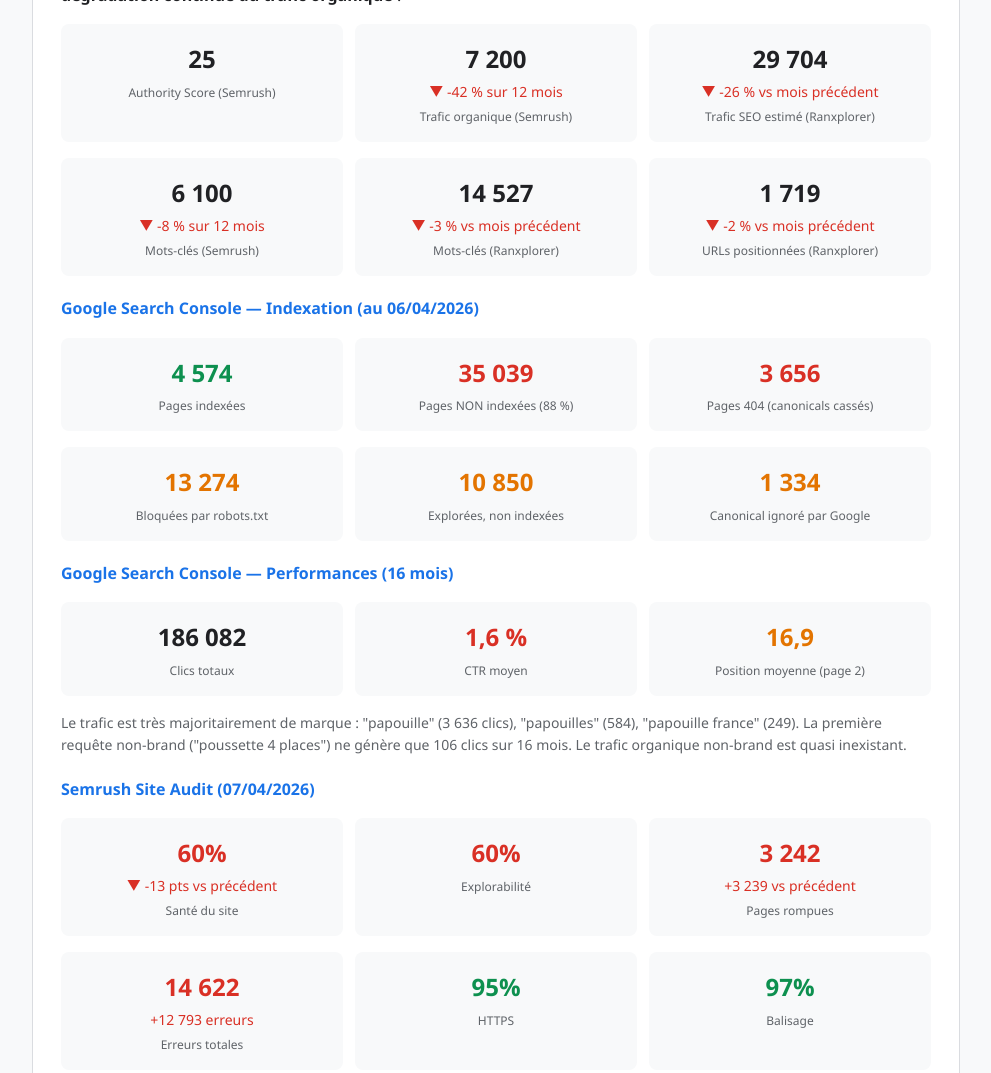
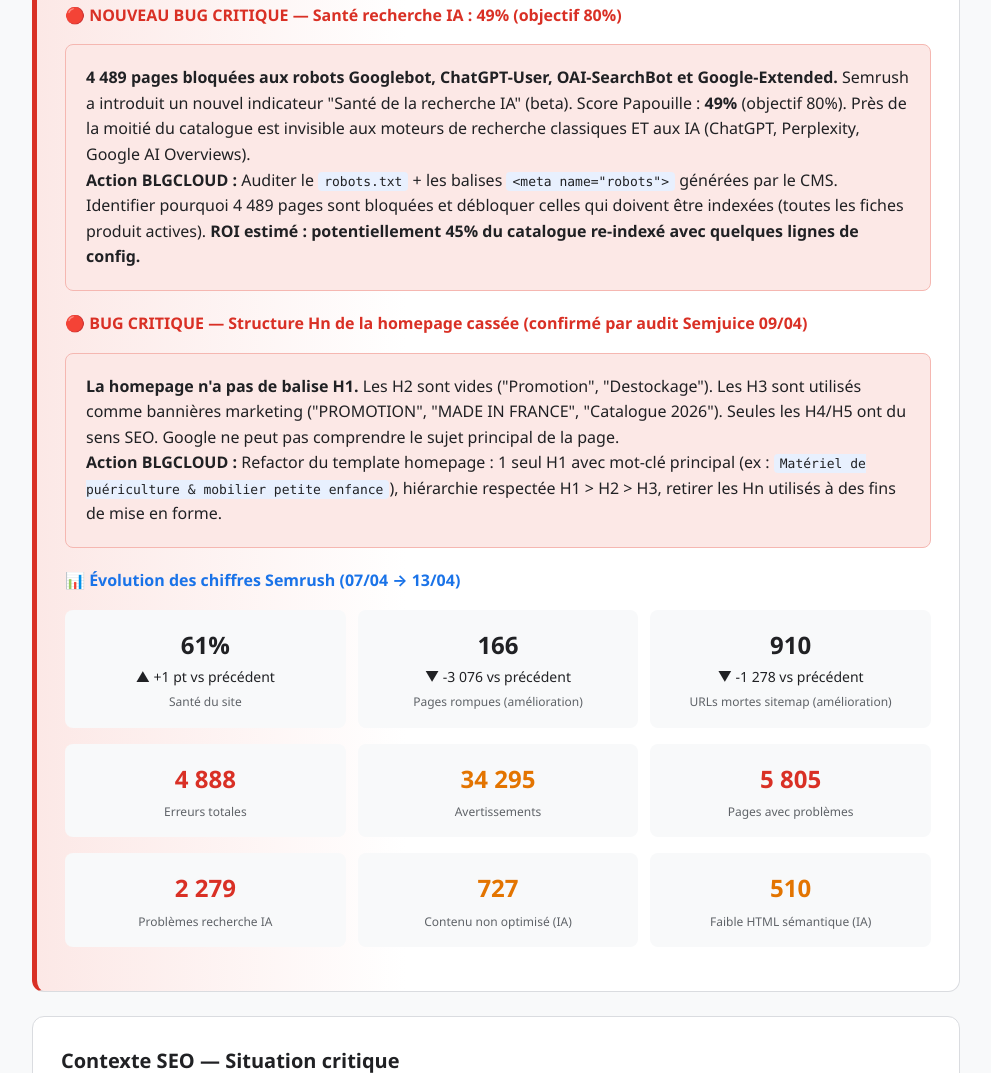
Before and after one commit to Suitntie/diagnostic-seo-papouillefrance, a plain HTML site: page BLGCLOUD-bugs-ameliorations-papouillefrance.html in a window 1280 px wide. Shown: the part 656-1729 px from the top of the page, without its empty margins (144-1135 px from the left). Drawn offline with Linux system fonts and the light colour scheme.

Commit message:
Update BLGCLOUD-bugs-ameliorations-papouillefrance.html

```diff
--- a/BLGCLOUD-bugs-ameliorations-papouillefrance.html
+++ b/BLGCLOUD-bugs-ameliorations-papouillefrance.html
@@ -99,8 +99,8 @@
       <p class="subtitle">Rapport à destination de BLGCLOUD — www.papouillefrance.com</p>
     </div>
     <div class="meta">
-      <div>Date : 9 avril 2026 — <strong>Mise à jour GA4 + API BLGCLOUD + Plan d'action</strong></div>
-      <div>Source : Audit SEO + GSC + Semrush + Ranxplorer + GA4 + API BLGCLOUD (09/04/2026)</div>
+      <div>Date : 14 avril 2026 — <strong>MAJ Semrush Site Audit 13/04/2026 + Audit Netlinking Semjuice 09/04</strong></div>
+      <div>Source : Audit SEO + GSC + Semrush + Ranxplorer + GA4 + API BLGCLOUD + Semjuice (14/04/2026)</div>
       <div>Demandeur : Anthony Canavero — support@papouillefrance.com</div>
     </div>
   </div>
@@ -127,6 +127,72 @@
       <div class="label">Améliorations proposées (6 SEO + 8 DL)</div>
     </div>
   </div>
+
+  <!-- Mise à jour 14/04/2026 -->
+  <section style="border-left: 5px solid var(--danger); background: linear-gradient(90deg, #fce8e6 0%, #ffffff 40%);">
+    <h2 style="color: var(--danger);">🆕 Mise à jour 14 avril 2026 — Nouvelles données Semrush + Semjuice</h2>
+    <p><strong>L'audit Semrush Site Audit a été relancé le 13/04/2026.</strong> Voici les évolutions et 2 nouveaux bugs critiques à prendre en compte en priorité absolue :</p>
+
+    <h3 style="color: var(--danger); margin-top: 20px;">🔴 NOUVEAU BUG CRITIQUE — Santé recherche IA : 49% (objectif 80%)</h3>
+    <div class="alerte-seo">
+      <p><strong>4 489 pages bloquées aux robots Googlebot, ChatGPT-User, OAI-SearchBot et Google-Extended.</strong> Semrush a introduit un nouvel indicateur "Santé de la recherche IA" (beta). Score Papouille : <strong>49%</strong> (objectif 80%). Près de la moitié du catalogue est invisible aux moteurs de recherche classiques ET aux IA (ChatGPT, Perplexity, Google AI Overviews).</p>
+      <p><strong>Action BLGCLOUD :</strong> Auditer le <code>robots.txt</code> + les balises <code>&lt;meta name="robots"&gt;</code> générées par le CMS. Identifier pourquoi 4 489 pages sont bloquées et débloquer celles qui doivent être indexées (toutes les fiches produit actives). <strong>ROI estimé : potentiellement 45% du catalogue re-indexé avec quelques lignes de config.</strong></p>
+    </div>
+
+    <h3 style="color: var(--danger); margin-top: 20px;">🔴 BUG CRITIQUE — Structure Hn de la homepage cassée (confirmé par audit Semjuice 09/04)</h3>
+    <div class="alerte-seo">
+      <p><strong>La homepage n'a pas de balise H1.</strong> Les H2 sont vides ("Promotion", "Destockage"). Les H3 sont utilisés comme bannières marketing ("PROMOTION", "MADE IN FRANCE", "Catalogue 2026"). Seules les H4/H5 ont du sens SEO. Google ne peut pas comprendre le sujet principal de la page.</p>
+      <p><strong>Action BLGCLOUD :</strong> Refactor du template homepage : 1 seul H1 avec mot-clé principal (ex : <code>Matériel de puériculture &amp; mobilier petite enfance</code>), hiérarchie respectée H1 &gt; H2 &gt; H3, retirer les Hn utilisés à des fins de mise en forme.</p>
+    </div>
+
+    <h3 style="color: var(--primary); margin-top: 20px;">📊 Évolution des chiffres Semrush (07/04 → 13/04)</h3>
+    <div class="semrush-grid">
+      <div class="semrush-card">
+        <div class="value">61%</div>
+        <div class="trend up">▲ +1 pt vs précédent</div>
+        <div class="metric-label">Santé du site</div>
+      </div>
+      <div class="semrush-card">
+        <div class="value">166</div>
+        <div class="trend up">▼ -3 076 vs précédent</div>
+        <div class="metric-label">Pages rompues (amélioration)</div>
+      </div>
+      <div class="semrush-card">
+        <div class="value">910</div>
+        <div class="trend up">▼ -1 278 vs précédent</div>
+        <div class="metric-label">URLs mortes sitemap (amélioration)</div>
+      </div>
+    </div>
+    <div class="semrush-grid">
+      <div class="semrush-card">
+        <div class="value" style="color: var(--danger);">4 888</div>
+        <div class="metric-label">Erreurs totales</div>
+      </div>
+      <div class="semrush-card">
+        <div class="value" style="color: var(--warning);">34 295</div>
+        <div class="metric-label">Avertissements</div>
+      </div>
+      <div class="semrush-card">
+        <div class="value" style="color: var(--danger);">5 805</div>
+        <div class="metric-label">Pages avec problèmes</div>
+      </div>
+    </div>
+    <div class="semrush-grid">
+      <div class="semrush-card">
+        <div class="value" style="color: var(--danger);">2 279</div>
+        <div class="metric-label">Problèmes recherche IA</div>
+      </div>
+      <div class="semrush-card">
+        <div class="value" style="color: var(--warning);">727</div>
+        <div class="metric-label">Contenu non optimisé (IA)</div>
+      </div>
+      <div class="semrush-card">
+        <div class="value" style="color: var(--warning);">510</div>
+        <div class="metric-label">Faible HTML sémantique (IA)</div>
+      </div>
+    </div>
+
+  </section>
 
   <!-- Contexte SEO -->
   <section>
```
